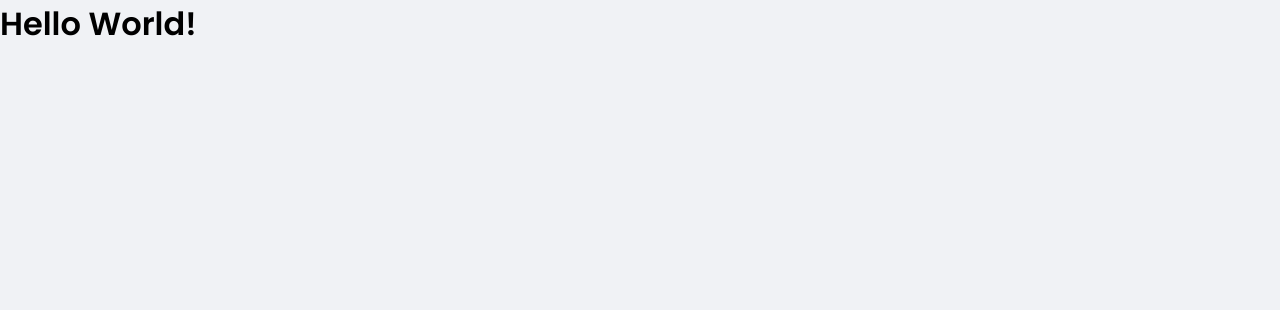
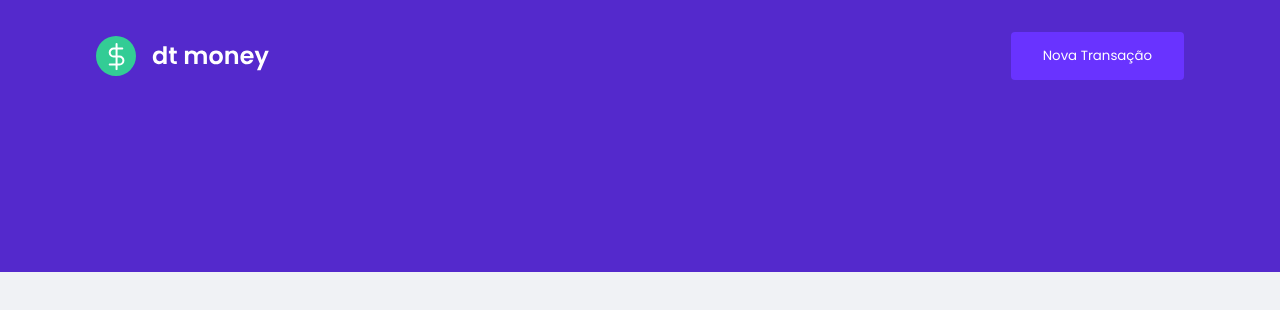
Before and after one commit to israelcena/ismoney, a React (Create React App) app: page / in a window 1280 px wide. Shown: the top 310 px of the page. Built offline with nearby package versions, Linux system fonts and the light colour scheme; a web font is replaced by a local one.

Commit message:
include header style and elements

```diff
--- a/src/App.tsx
+++ b/src/App.tsx
@@ -1,10 +1,11 @@
+import { Header } from "./components/Header";
 import { GlobalStyle } from "./styles/global";
 
 export function App() {
 	return (
-		<div>
-			<h1>Hello World!</h1>
+		<>
+			<Header />
 			<GlobalStyle />
-		</div>
+		</>
 	);
 }
--- /dev/null
+++ b/src/components/Header/index.tsx
@@ -0,0 +1,13 @@
+import logoImg from "../../assets/logo.svg";
+import { Container, Content } from "./styles";
+
+export function Header() {
+	return (
+		<Container>
+			<Content>
+				<img src={logoImg} alt="IS Money" />
+				<button type="button">Nova Transação</button>
+			</Content>
+		</Container>
+	);
+}
--- /dev/null
+++ b/src/components/Header/styles.ts
@@ -0,0 +1,32 @@
+import styled from "styled-components";
+
+export const Container = styled.header`
+background: var(--secondary);
+`
+
+export const Content = styled.div`
+max-width: 1120px;
+margin: 0 auto;
+padding: 2rem 1rem 12rem;
+display: flex;
+justify-content: space-between;
+align-items: center;
+
+button {
+  background: var(--secondary-light);
+  color: white;
+  border: none;
+  padding: 0 2rem;
+  border-radius: .25rem;
+  height: 3rem;
+  transition: filter .2s;
+
+  &:hover {
+    filter: brightness(1.1);
+  }
+
+  &:active {
+    transform: translateY(.05rem);
+  }
+}
+`
--- a/src/styles/global.ts
+++ b/src/styles/global.ts
@@ -35,7 +35,7 @@
   -webkit-font-smoothing: antialiased; /* for fonts show more details */
 }
 
-:-ms-input-placeholder, input, textarea, button {
+input, textarea, button {
   font-family: 'Poppins', sans-serif;
   font-weight: 400;
 }
```
